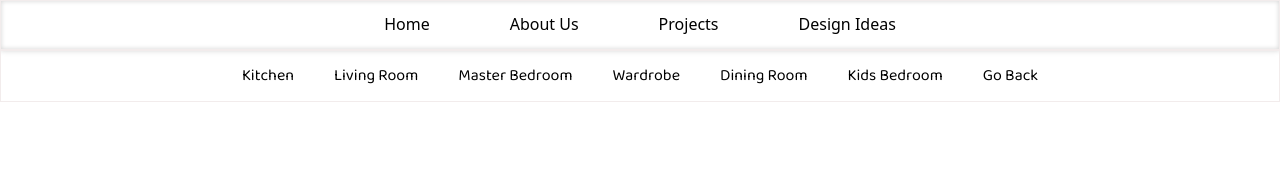
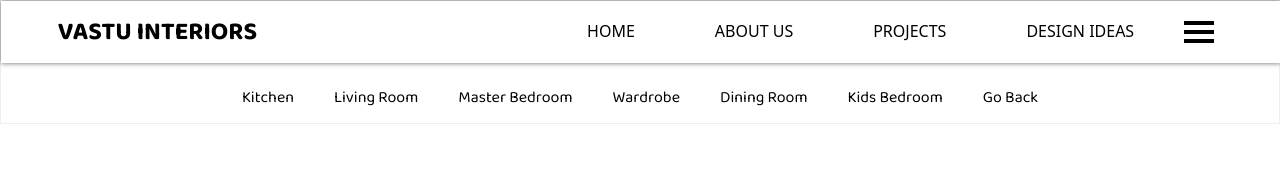
Before and after one commit to sarang136/Vastu-Interiors, a React (Create React App) app: page /oneComp in a window 1280 px wide. Shown: the top 174 px of the page. Built offline with nearby package versions, Linux system fonts and the light colour scheme.

Commit message:
Updated code with new changes

```diff
--- a/src/components/OneComp.js
+++ b/src/components/OneComp.js
@@ -1,7 +1,7 @@
 import React, { useState } from "react";
 import { Link } from "react-router-dom";
 import KitchenCompData from "../utils/KitchenCompData";
-
+import Anchors from "./Anchors";
 
 const OneComp = () => {
 
@@ -24,19 +24,7 @@ const OneComp = () => {
       {/* Navigation */}
       <section id="OneCompNavbar">
         <div className="navbarOfKitchenComp">
-          <div className="container">
-            <div className="anchors">
-              <div className="nothingDiv">
-                <Link style={{ textDecoration: "none" }} to="/">Home</Link>
-                <Link style={{ textDecoration: "none" }} to="/about">About Us</Link>
-                <Link style={{ textDecoration: "none" }} to="/projects">Projects</Link>
-                <Link style={{ textDecoration: "none" }} to="/contact">Design Ideas</Link>
-
-
-              </div>
-            </div>
-
-          </div>
+       <Anchors/>
         </div>
       </section>
 
--- a/src/index.css
+++ b/src/index.css
@@ -116,7 +116,7 @@
   background-color: white;
   display: flex;
   justify-content: center;
-  box-shadow: inset 0px 0px 5px #d4d4d4;
+  box-shadow: inset 0px 0px 5px #ffffff;
 }
 
 .temp-container {
@@ -505,6 +505,7 @@
   grid-template-columns: repeat(3, auto);
   /* margin: 0px 100px; */
   grid-gap: 40px;
+  margin-top: 30px;
 }
 
 .DesignDisplay {
@@ -538,6 +539,7 @@
   justify-content: center;
   /* padding-left: 20px; */
   align-items: center;
+  padding-top: 70px;
 }
 
 .nothingDiv2 {
```
